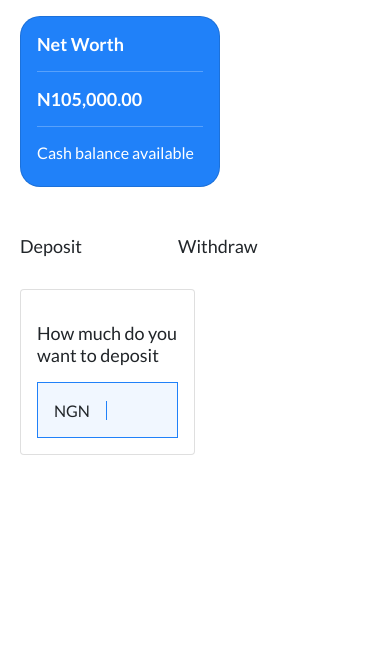
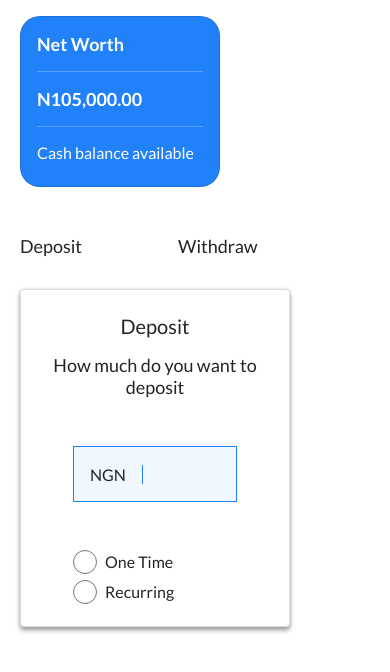
Before and after one commit to Dreezy305/HuntersWall, a Next.js app: page /wallet in a window 390 px wide. Shown: the top 672 px of the page. Built offline with nearby package versions, Linux system fonts and the light colour scheme; no server answers.

Commit message:
wallet styles and mobile responsiveness

```diff
--- a/components/deposit.js
+++ b/components/deposit.js
@@ -3,15 +3,41 @@ import React from "react";
 function Deposit() {
   return (
     <div className="deposit">
-      <div className="card deposit_card w-50">
-        <div className="card-body">
-          <h6 className="mt-3 mb-3">How much do you want to deposit</h6>
+      <div className="card deposit_card">
+        <div className="card-body text-center">
+          <h5 className="mt-2 mb-3">Deposit</h5>
+          <h6 className="mt-3 mb-5">How much do you want to deposit</h6>
 
           <div className="row align-items-center">
-            <div className="text-start col-lg-12">
+            <div className="text-start col-lg-12 px-5">
               <div className="p-3 depositActs ">
                 <span className="pe-3 items ">NGN</span>{" "}
                 <span className="ps-3"></span>
+              </div>
+            </div>
+          </div>
+
+          <div className="row align-items-center mt-5">
+            <div className="text-start col-lg-12 px-5">
+              <div className="d-lg-flex flex-lg-row justify-content-lg-between">
+                <label>
+                  <input
+                    type="radio"
+                    id="oneTime"
+                    name="payment"
+                    className="radio"
+                  />
+                  <span className="ms-2 align-top">One Time</span>
+                </label>
+                <label>
+                  <input
+                    type="radio"
+                    id="recurring"
+                    name="payment"
+                    className="radio"
+                  />
+                  <span className="ms-2 align-top">Recurring</span>
+                </label>
               </div>
             </div>
           </div>
--- a/styles/deposit.scss
+++ b/styles/deposit.scss
@@ -4,6 +4,8 @@
 .deposit {
   font-family: Lato;
   &_card {
+    width: 600px;
+    box-shadow: 0px 4px 4px rgba(0, 0, 0, 0.25), 0px 1px 4px rgba(0, 0, 0, 0.25);
     h6 {
       font-style: normal;
       font-weight: normal;
@@ -23,3 +25,17 @@
 .items {
   border-right: 1px solid #2081f9;
 }
+
+.radio {
+  width: 24px;
+  height: 24px;
+  border-radius: 50%;
+}
+
+@media screen and (max-width: 600px) {
+  .deposit {
+    &_card {
+      width: 270px;
+    }
+  }
+}
```
